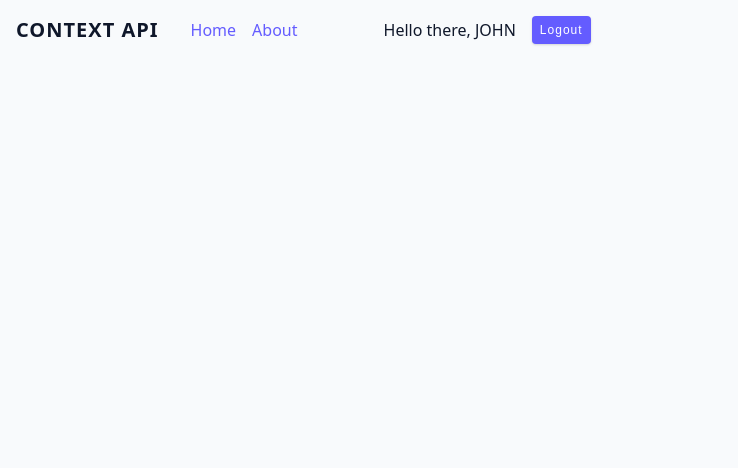
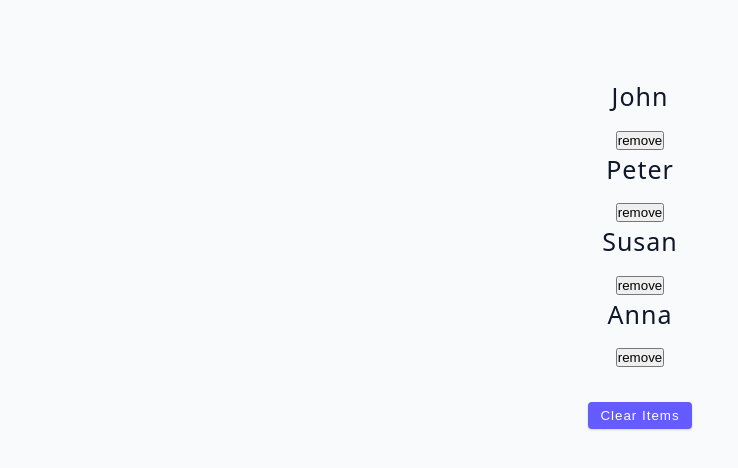
Before and after one commit to samuelkim97/advanced-react, a React (Vite) app: page / in a window 1280 px wide. Shown: the top 468 px of the page, without its empty margins (0-738 px from the left). Built offline with nearby package versions, Linux system fonts and the light colour scheme.

Commit message:
done 11:10:00

```diff
--- a/src/App.jsx
+++ b/src/App.jsx
@@ -1,11 +1,11 @@
-import Starter from "./tutorial/08-custom-hooks/starter/02-fetch-data";
+import Starter from "./tutorial/10-useReducer/starter/01-useReducer";
 import Navbar from "./tutorial/09-context-api/starter/Navbar";
 
 function App() {
   return (
-    <div>
-      {/* <Starter /> */}
-      <Navbar />
+    <div className="container">
+      <Starter />
+      {/* <Navbar /> */}
     </div>
   );
 }
--- a/src/tutorial/10-useReducer/starter/01-useReducer.jsx
+++ b/src/tutorial/10-useReducer/starter/01-useReducer.jsx
@@ -1,30 +1,77 @@
-import React from 'react';
-import { data } from '../../../data';
+import { useReducer, useState } from "react";
+import { data } from "../../../data";
+
+const CLEAR_LIST = "CLEAR_LIST";
+const RESET_LIST = "RESET_LIST";
+const REMOVE_ITEM = "REMOVE_ITEM";
+
+const defaultState = {
+  people: data,
+};
+
+const reducer = (state, action) => {
+  if (action.type === CLEAR_LIST) {
+    return { ...state, people: [] };
+  }
+
+  if (action.type === RESET_LIST) {
+    return { ...state, people: data };
+  }
+
+  if (action.type === REMOVE_ITEM) {
+    const newPeople = state.people.filter(({ id }) => id !== action.id);
+    console.log(action);
+    return {
+      ...state,
+      people: newPeople,
+    };
+  }
+
+  throw new Error(`No matching "${action.type}" action type`);
+};
+
 const ReducerBasics = () => {
-  const [people, setPeople] = React.useState(data);
+  const [state, dispatch] = useReducer(reducer, defaultState);
+  const removeItem = (id) => {
+    dispatch({ type: REMOVE_ITEM, id });
+  };
 
-  const removeItem = (id) => {
-    let newPeople = people.filter((person) => person.id !== id);
-    setPeople(newPeople);
+  const clearList = () => {
+    dispatch({ type: CLEAR_LIST });
   };
+
+  const resetList = () => {
+    dispatch({ type: RESET_LIST });
+  };
+
   return (
     <div>
-      {people.map((person) => {
+      {state.people.map((person) => {
         const { id, name } = person;
         return (
-          <div key={id} className='item'>
+          <div key={id} className="item">
             <h4>{name}</h4>
             <button onClick={() => removeItem(id)}>remove</button>
           </div>
         );
       })}
-      <button
-        className='btn'
-        style={{ marginTop: '2rem' }}
-        onClick={() => setPeople([])}
-      >
-        clear items
-      </button>
+      {state.people.length > 1 ? (
+        <button
+          className="btn"
+          style={{ marginTop: "2rem" }}
+          onClick={clearList}
+        >
+          clear items
+        </button>
+      ) : (
+        <button
+          className="btn"
+          onClick={resetList}
+          style={{ marginTop: "2rem" }}
+        >
+          reset
+        </button>
+      )}
     </div>
   );
 };
```
